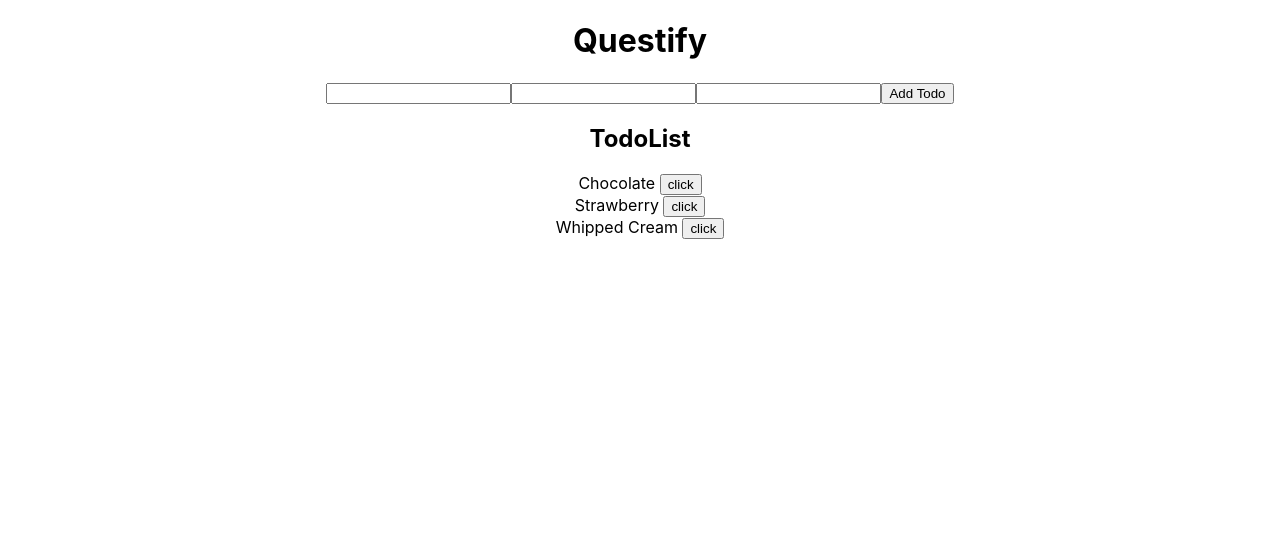
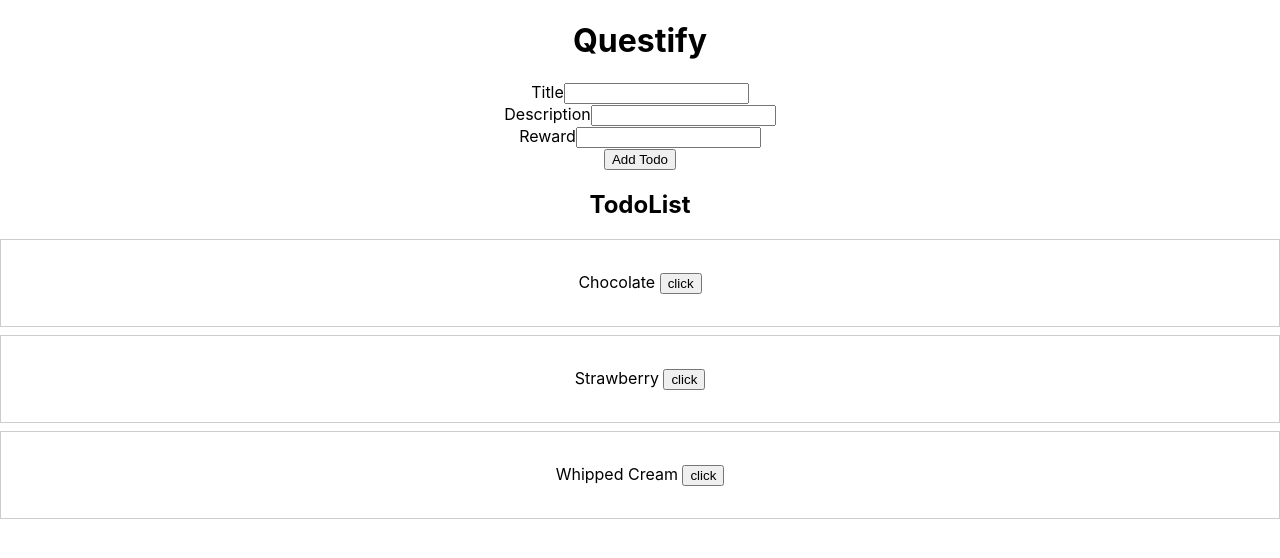
Before and after one commit to fccJashCoda/Questify, a React (Create React App) app: page / in a window 1280 px wide. Shown: the top 558 px of the page. Built offline with nearby package versions, Linux system fonts and the light colour scheme.

Commit message:
trying styled components

```diff
--- a/package.json
+++ b/package.json
@@ -9,6 +9,7 @@
     "react": "^16.13.1",
     "react-dom": "^16.13.1",
     "react-scripts": "3.4.3",
+    "styled-components": "^5.2.0",
     "uuid": "^8.3.1"
   },
   "scripts": {
--- a/src/components/InputBox.js
+++ b/src/components/InputBox.js
@@ -22,25 +22,33 @@ function InputBox({ addTodo }) {
   return (
     <div>
       <form onSubmit={handleSubmit}>
+        <div>
+          <label>Title</label>
           <input
             type="text"
             value={inputValue.title}
             name="title"
             onChange={handleChange}
           />
+        </div>
+        <div>
+          <label>Description</label>
           <input
             type="text"
             value={inputValue.description}
             name="description"
             onChange={handleChange}
           />
+        </div>
+        <div>
+          <label>Reward</label>
           <input
             type="text"
             value={inputValue.reward}
             name="reward"
             onChange={handleChange}
           />
-        {/* <button type="submit" onClick={handleClick}> */}
+        </div>
         <button type="submit">Add Todo</button>
       </form>
     </div>
--- a/src/components/Todo.js
+++ b/src/components/Todo.js
@@ -1,4 +1,11 @@
 import React from 'react';
+import styled from 'styled-components';
+
+const Card = styled.div`
+  border: 1px solid #ccc;
+  padding: 2em;
+  margin-bottom: 0.5em;
+`;
 
 function Todo(props) {
   const { todo, removeTodo } = props;
@@ -8,9 +15,9 @@ function Todo(props) {
   }
 
   return (
-    <div>
+    <Card>
       {todo.title} <button onClick={() => handleClick(todo)}>click</button>
-    </div>
+    </Card>
   );
 }
 
```
Also changed, not shown: 1 other file (tests, documents, lock files or other folders). Lines whose indentation alone changed are shown as unchanged.
